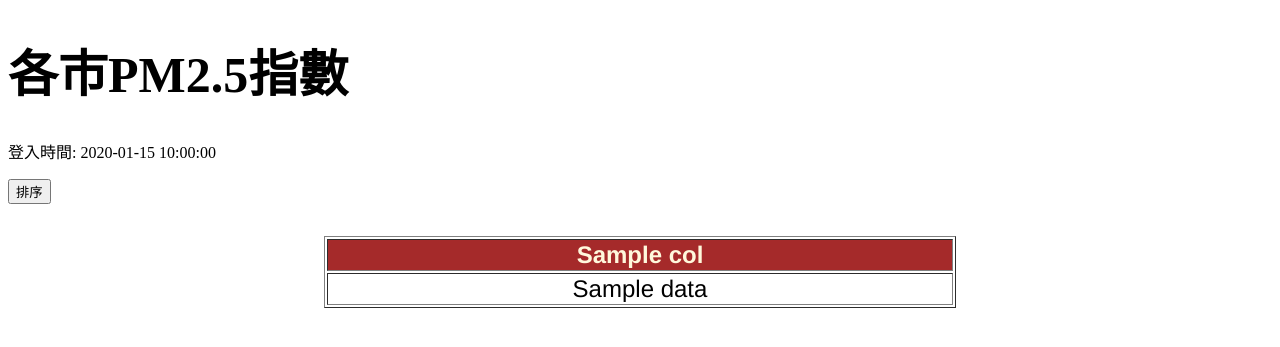
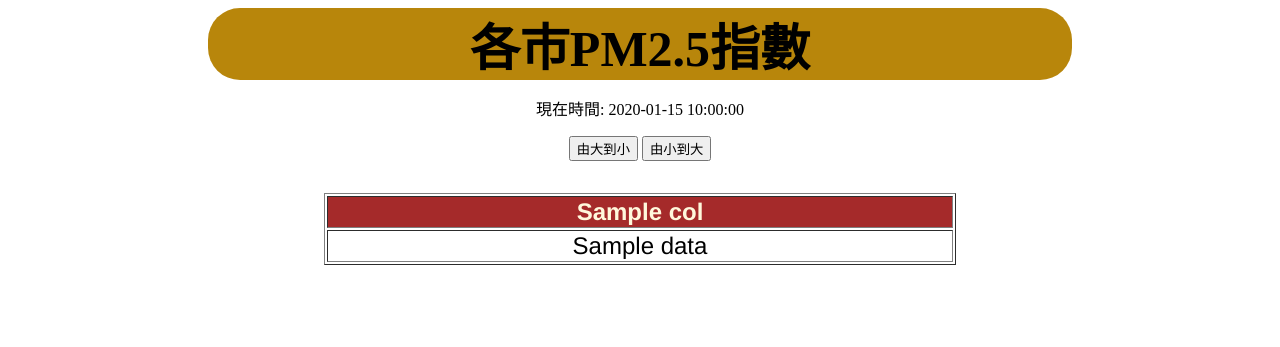
Before and after one commit to sfdc455132/flask, a Flask app: template templates/pm25.html in a window 1280 px wide. Shown: the top 347 px of the page. Run offline with Flask 2, Linux system fonts and the light colour scheme; the template is opened without the code that fills it: most values are stand-ins (such as "Sample title", 1, 10 or a date in 2020); parts of the project's set-up code (start-up, migrations or seed data) failed here and were passed over.

Commit message:
ch1 final

```diff
--- a/main.py
+++ b/main.py
@@ -3,7 +3,7 @@ from datetime import date, datetime
 from flask import render_template
 from flask.json import tojson_filter
 import pandas as pd
-
+from pm25 import get_pm25
 app = Flask(__name__)
 
 
@@ -66,13 +66,16 @@ app = Flask(__name__)
 @app.route('/', methods=["GET", "POST"])
 def pm25():
     date = datetime.now().strftime('%Y-%m-%d %H:%M:%S')
-    url = 'https://data.epa.gov.tw/api/v1/aqx_p_02?limit=1000&api_key=9be7b239-557b-4c10-9775-78cadfc555e9&sort=ImportDate%20desc&format=csv'
-    df = pd.read_csv(url).dropna()
-    columns = ['Site', 'county', 'PM25']
-    datas = df[columns].values.tolist()
+
+    if request.method == 'GET':
+        datas, columns = get_pm25(sort='5')
     if request.method == "POST":
-        datas = sorted(datas, key=lambda x: x[-1], reverse=True)
-
+        if request.form.get('ascending'):
+            datas, columns = get_pm25()
+            print('ascending')
+        else:
+            datas, columns = get_pm25(sort=True)
+            print('reverse')
     return render_template('./pm25.html', **locals())
 
 
--- a/templates/pm25.html
+++ b/templates/pm25.html
@@ -26,7 +26,18 @@
 
         h1 {
             font-size: 50px;
+            text-align: center;
+            margin: 0px 200px;
+            border-radius: 2rem;
+            background-color: darkgoldenrod;
+        }
 
+        p {
+            text-align: center;
+        }
+
+        form {
+            text-align: center;
         }
     </style>
 </head>
@@ -35,9 +46,13 @@
     <h1>
         <b>各市PM2.5指數</b>
     </h1>
-    <p>登入時間: {{date}}</p>
+    <p>現在時間: {{date}}</p>
+    <!-- <form action="" method="post">
+        <button type="submmit">由大至小排序</button>
+    </form> -->
     <form action="" method="post">
-        <button type="submit">排序</button>
+        <input type="submit" value="由大到小" name='reverse'>
+        <input type="submit" value="由小到大" name='ascending'>
     </form>
     <table border="1">
         <thead>
```
Also changed, not shown: pm25.py (added, +15 -0 lines).
